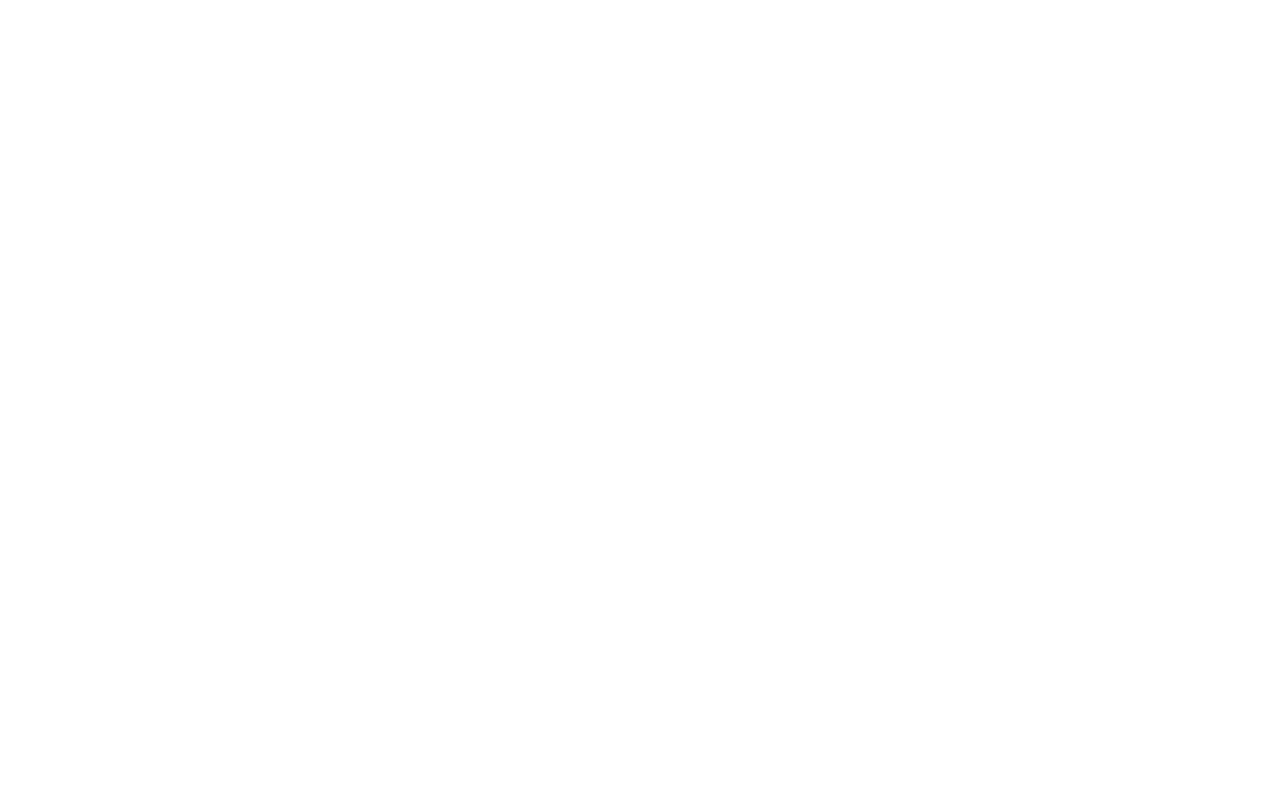
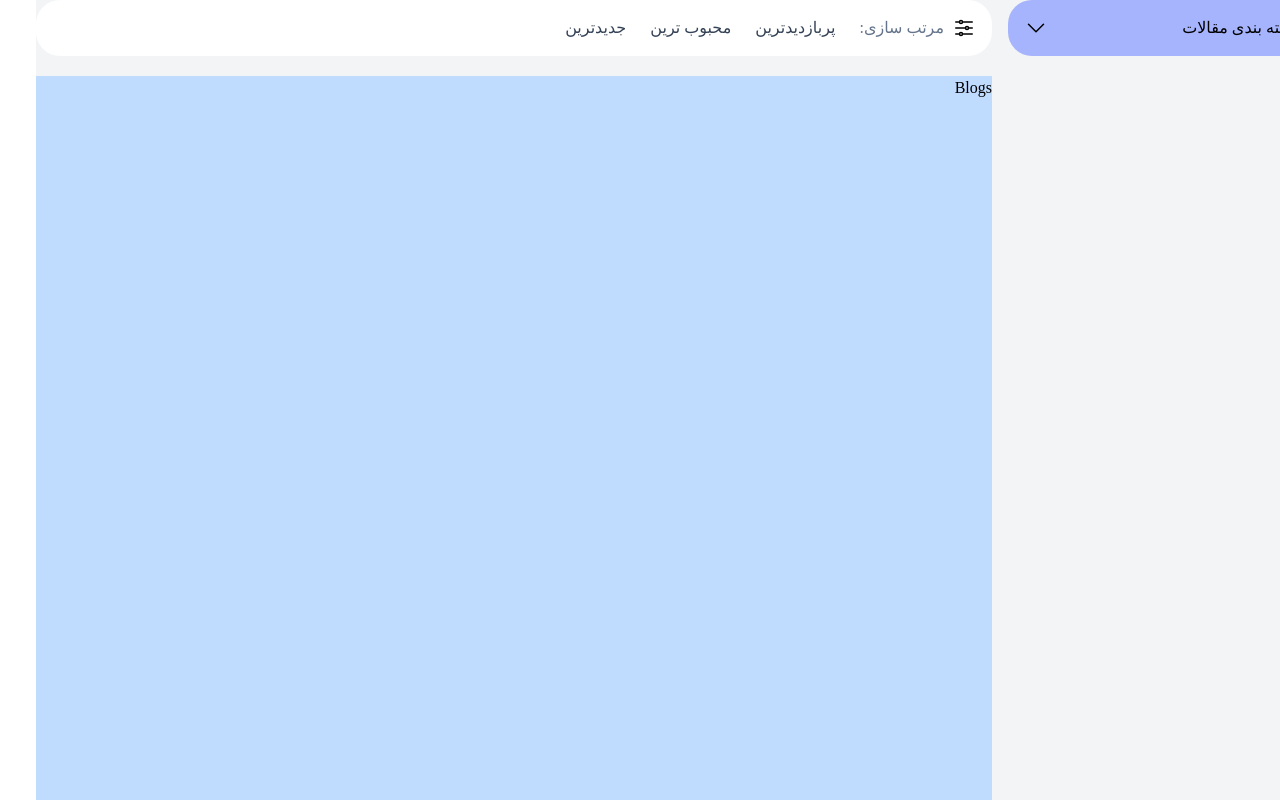
Before and after one commit to amirk1998/Shopping-Blog-Next-Project, a Next.js app in the folder client/: page / in a window 1280 px wide. Built offline with nearby package versions, Linux system fonts and the light colour scheme.

Commit message:
Adding Fonts to the client UI

```diff
--- a/client/package.json
+++ b/client/package.json
@@ -9,7 +9,9 @@
     "lint": "next lint"
   },
   "dependencies": {
+    "@heroicons/react": "^2.0.18",
     "next": "^12.2.6",
+    "prettier-plugin-tailwindcss": "^0.3.0",
     "react": "^18.2.0",
     "react-dom": "^18.2.0"
   },
--- /dev/null
+++ b/client/src/pages/_document.jsx
@@ -0,0 +1,13 @@
+import { Html, Head, Main, NextScript } from 'next/document';
+
+export default function Document() {
+  return (
+    <Html dir='rtl' lang='fa'>
+      <Head />
+      <body>
+        <Main />
+        <NextScript />
+      </body>
+    </Html>
+  );
+}
--- a/client/src/pages/index.js
+++ /dev/null
@@ -1,3 +0,0 @@
-export default function Home() {
-  return <div className='App'></div>;
-}
--- /dev/null
+++ b/client/src/pages/index.jsx
@@ -0,0 +1,63 @@
+import { useState } from 'react';
+import Link from 'next/link';
+import {
+  ChevronDownIcon,
+  AdjustmentsHorizontalIcon,
+} from '@heroicons/react/24/outline';
+
+export default function Home() {
+  const [isOpen, setIsOpen] = useState(false);
+
+  return (
+    <div className='App grid min-h-screen gap-4 bg-gray-100 md:grid-cols-12 md:grid-rows-[60px_minmax(300px,_1fr)] '>
+      <div className='hidden md:col-span-3 md:row-span-2 md:block'>
+        <div className='overflow-hidden rounded-3xl bg-white'>
+          {/* Accordion Header  */}
+          <div
+            className='flex cursor-pointer items-center justify-between bg-indigo-300 p-4'
+            onClick={() => setIsOpen(!isOpen)}
+          >
+            <span>دسته بندی مقالات</span>
+            <ChevronDownIcon
+              className={`h-6 w-6 transition-all duration-200 ${
+                isOpen ? 'rotate-180' : 'rotate-0'
+              }`}
+            />
+          </div>
+          {/* Accordion Content  */}
+          <div className={`${isOpen ? 'block' : 'hidden'}`}>
+            <Link href='#'>
+              <a className='mb-1 block py-2 pr-4 hover:bg-indigo-100'>
+                همه مقالات
+              </a>
+            </Link>
+            <Link href='#'>
+              <a className='mb-1 block py-2 pr-4 hover:bg-indigo-100'> ریکت</a>
+            </Link>
+            <Link href='#'>
+              <a className='block py-2 pr-4 hover:bg-indigo-100'>
+                جاوا اسکریپت
+              </a>
+            </Link>
+          </div>
+        </div>
+      </div>
+      <div className='hidden md:col-span-9 md:block'>
+        <div className='flex items-center rounded-3xl bg-white px-4'>
+          <div className='flex items-center gap-x-2'>
+            <AdjustmentsHorizontalIcon className='h-6 w-6' />
+            <span className='text-slate-500'>مرتب سازی:</span>
+            <ul className='mr-4 flex items-center gap-x-6'>
+              <li className='cursor-pointer py-4 text-slate-700'>
+                پربازدیدترین
+              </li>
+              <li className='cursor-pointer py-4 text-slate-700'>محبوب ترین</li>
+              <li className='cursor-pointer py-4 text-slate-700'>جدیدترین</li>
+            </ul>
+          </div>
+        </div>
+      </div>
+      <div className='bg-blue-200 md:col-span-9'>Blogs</div>
+    </div>
+  );
+}
--- /dev/null
+++ b/client/styles/font.css
@@ -0,0 +1,154 @@
+/**
+*
+*	Name:			IRANYekan Font
+*	Version:			3.3
+*	Author:			Moslem Ebrahimi (moslemebrahimi.com)
+*	Created on:		Sep 17, 2020
+*	Updated on:		Sep 17, 2020
+*	Website:			http://fontiran.com
+*	Copyright:		Commercial/Proprietary Software
+--------------------------------------------------------------------------------------
+فونت ایران یکان یک نرم افزار مالکیتی محسوب می شود. جهت آگاهی از قوانین استفاده از این فونت ها لطفا به وب سایت (فونت ایران دات کام) مراجعه نمایید
+--------------------------------------------------------------------------------------
+IRANYekan fonts are considered a proprietary software. To gain information about the laws regarding the use of these fonts, please visit www.fontiran.com
+--------------------------------------------------------------------------------------
+This set of fonts are used in this project under the license: (.....)
+--------------------------------------------------------------------------------------
+*
+**/
+@font-face {
+  font-family: iranyekan;
+  font-style: normal;
+  font-weight: bold;
+  src: url('../public/fonts/iranyekan/eot/iranyekanwebbold.eot');
+  src: url('../public/fonts/iranyekan/eot/iranyekanwebbold.eot?#iefix')
+      format('embedded-opentype'),
+    /* IE6-8 */ url('../public/fonts/iranyekan/woff/iranyekanwebbold.woff')
+      format('woff'),
+    /* FF3.6+, IE9, Chrome6+, Saf5.1+*/
+      url('../public/fonts/iranyekan/woff2/iranyekanwebbold.woff2')
+      format('woff2'),
+    /* FF39+,Chrome36+, Opera24+*/
+      url('../public/fonts/iranyekan/ttf/iranyekanwebbold.ttf')
+      format('truetype');
+}
+
+@font-face {
+  font-family: iranyekan;
+  font-style: normal;
+  font-weight: 100;
+  src: url('../public/fonts/iranyekan/eot/iranyekanwebthin.eot');
+  src: url('../public/fonts/iranyekan/eot/iranyekanwebthin.eot?#iefix')
+      format('embedded-opentype'),
+    /* IE6-8 */ url('../public/fonts/iranyekan/woff/iranyekanwebthin.woff')
+      format('woff'),
+    /* FF3.6+, IE9, Chrome6+, Saf5.1+*/
+      url('../public/fonts/iranyekan/woff2/iranyekanwebthin.woff2')
+      format('woff2'),
+    /* FF39+,Chrome36+, Opera24+*/
+      url('../public/fonts/iranyekan/ttf/iranyekanwebthin.ttf')
+      format('truetype');
+}
+
+@font-face {
+  font-family: iranyekan;
+  font-style: normal;
+  font-weight: 300;
+  src: url('../public/fonts/iranyekan/eot/iranyekanweblight.eot');
+  src: url('../public/fonts/iranyekan/eot/iranyekanweblight.eot?#iefix')
+      format('embedded-opentype'),
+    /* IE6-8 */ url('../public/fonts/iranyekan/woff/iranyekanweblight.woff')
+      format('woff'),
+    /* FF3.6+, IE9, Chrome6+, Saf5.1+*/
+      url('../public/fonts/iranyekan/woff2/iranyekanweblight.woff2')
+      format('woff2'),
+    /* FF39+,Chrome36+, Opera24+*/
+      url('../public/fonts/iranyekan/ttf/iranyekanweblight.ttf')
+      format('truetype');
+}
+
+@font-face {
+  font-family: iranyekan;
+  font-style: normal;
+  font-weight: normal;
+  src: url('../public/fonts/iranyekan/eot/iranyekanwebregular.eot');
+  src: url('../public/fonts/iranyekan/eot/iranyekanwebregular.eot?#iefix')
+      format('embedded-opentype'),
+    /* IE6-8 */ url('../public/fonts/iranyekan/woff/iranyekanwebregular.woff')
+      format('woff'),
+    /* FF3.6+, IE9, Chrome6+, Saf5.1+*/
+      url('../public/fonts/iranyekan/woff2/iranyekanwebregular.woff2')
+      format('woff2'),
+    /* FF39+,Chrome36+, Opera24+*/
+      url('../public/fonts/iranyekan/ttf/iranyekanwebregular.ttf')
+      format('truetype');
+}
+
+@font-face {
+  font-family: iranyekan;
+  font-style: normal;
+  font-weight: 500;
+  src: url('../public/fonts/iranyekan/eot/iranyekanwebmedium.eot');
+  src: url('../public/fonts/iranyekan/eot/iranyekanwebmedium.eot?#iefix')
+      format('embedded-opentype'),
+    /* IE6-8 */ url('../public/fonts/iranyekan/woff/iranyekanwebmedium.woff')
+      format('woff'),
+    /* FF3.6+, IE9, Chrome6+, Saf5.1+*/
+      url('../public/fonts/iranyekan/woff2/iranyekanwebmedium.woff2')
+      format('woff2'),
+    /* FF39+,Chrome36+, Opera24+*/
+      url('../public/fonts/iranyekan/ttf/iranyekanwebmedium.ttf')
+      format('truetype');
+}
+
+@font-face {
+  font-family: iranyekan;
+  font-style: normal;
+  font-weight: 800;
+  src: url('../public/fonts/iranyekan/eot/iranyekanwebextrabold.eot');
+  src: url('../public/fonts/iranyekan/eot/iranyekanwebextrabold.eot?#iefix')
+      format('embedded-opentype'),
+    /* IE6-8 */ url('../public/fonts/iranyekan/woff/iranyekanwebextrabold.woff')
+      format('woff'),
+    /* FF3.6+, IE9, Chrome6+, Saf5.1+*/
+      url('../public/fonts/iranyekan/woff2/iranyekanwebextrabold.woff2')
+      format('woff2'),
+    /* FF39+,Chrome36+, Opera24+*/
+      url('../public/fonts/iranyekan/ttf/iranyekanwebextrabold.ttf')
+      format('truetype');
+}
+
+@font-face {
+  font-family: iranyekan;
+  font-style: normal;
+  font-weight: 850;
+  src: url('../public/fonts/iranyekan/eot/iranyekanwebblack.eot');
+  src: url('../public/fonts/iranyekan/eot/iranyekanwebblack.eot?#iefix')
+      format('embedded-opentype'),
+    /* IE6-8 */ url('../public/fonts/iranyekan/woff/iranyekanwebblack.woff')
+      format('woff'),
+    /* FF3.6+, IE9, Chrome6+, Saf5.1+*/
+      url('../public/fonts/iranyekan/woff2/iranyekanwebblack.woff2')
+      format('woff2'),
+    /* FF39+,Chrome36+, Opera24+*/
+      url('../public/fonts/iranyekan/ttf/iranyekanwebblack.ttf')
+      format('truetype');
+}
+
+@font-face {
+  font-family: iranyekan;
+  font-style: normal;
+  font-weight: 900;
+  src: url('../public/fonts/iranyekan/eot/iranyekanwebextrablack.eot');
+  src: url('../public/fonts/iranyekan/eot/iranyekanwebextrablack.eot?#iefix')
+      format('embedded-opentype'),
+    /* IE6-8 */
+      url('../public/fonts/iranyekan/woff/iranyekanwebextrablack.woff')
+      format('woff'),
+    /* FF3.6+, IE9, Chrome6+, Saf5.1+*/
+      url('../public/fonts/iranyekan/woff2/iranyekanwebextrablack.woff2')
+      format('woff2'),
+    /* FF39+,Chrome36+, Opera24+*/
+      url('../public/fonts/iranyekan/ttf/iranyekanwebextrablack.ttf')
+      format('truetype');
+}
--- a/client/styles/globals.css
+++ b/client/styles/globals.css
@@ -2,15 +2,14 @@
 @tailwind components;
 @tailwind utilities;
 
-/*
-
+@import url(font.css);
 
 html,
 body {
   padding: 0;
   margin: 0;
-  font-family: -apple-system, BlinkMacSystemFont, Segoe UI, Roboto, Oxygen,
-    Ubuntu, Cantarell, Fira Sans, Droid Sans, Helvetica Neue, sans-serif;
+  font-family: 'iranyekan';
+  /* font-family: 'iranyekan', Segoe UI, Roboto, Fira Sans, sans-serif; */
 }
 
 a {
@@ -20,4 +19,4 @@
 
 * {
   box-sizing: border-box;
-} */
+}
--- a/client/tailwind.config.js
+++ b/client/tailwind.config.js
@@ -2,13 +2,19 @@
 module.exports = {
   content: [
     // if using `src` directory:
+    './src/**/*.{js,ts,jsx,tsx,mdx}',
     './src/app/**/*.{js,ts,jsx,tsx,mdx}',
     './src/components/**/*.{js,ts,jsx,tsx,mdx}',
     './src/pages/**/*.{js,ts,jsx,tsx,mdx}',
     './src/containers/**/*.{js,ts,jsx,tsx,mdx}',
+    './src/common/**/*.{js,ts,jsx,tsx,mdx}',
   ],
   theme: {
-    extend: {},
+    extend: {
+      fontFamily: {
+        sans: ['iranyekan'],
+      },
+    },
   },
   plugins: [],
 };
```
Also changed, not shown: client/src/pages/_app.jsx (renamed from client/src/pages/_app.js), 2 other files (tests, documents, lock files or other folders).
